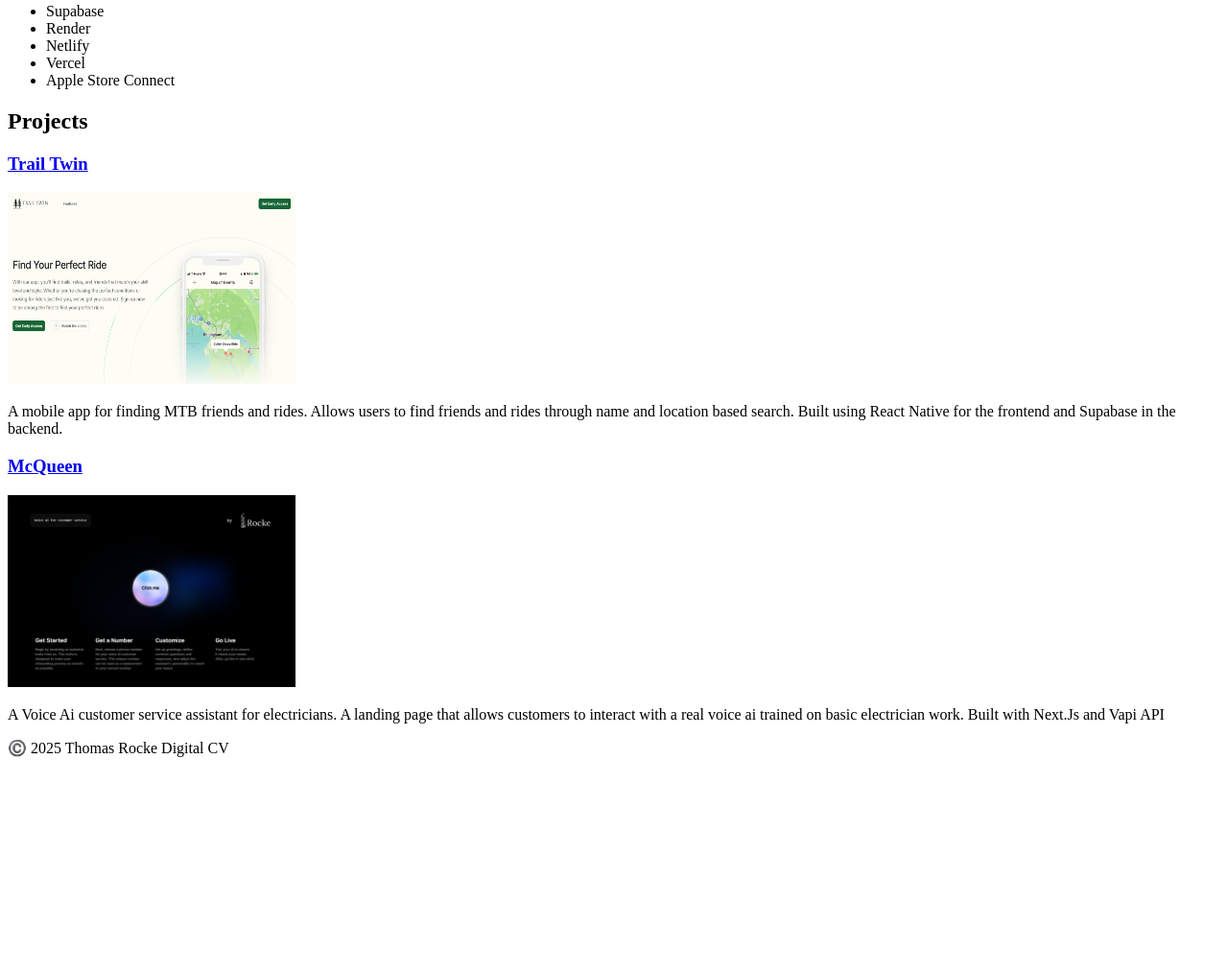
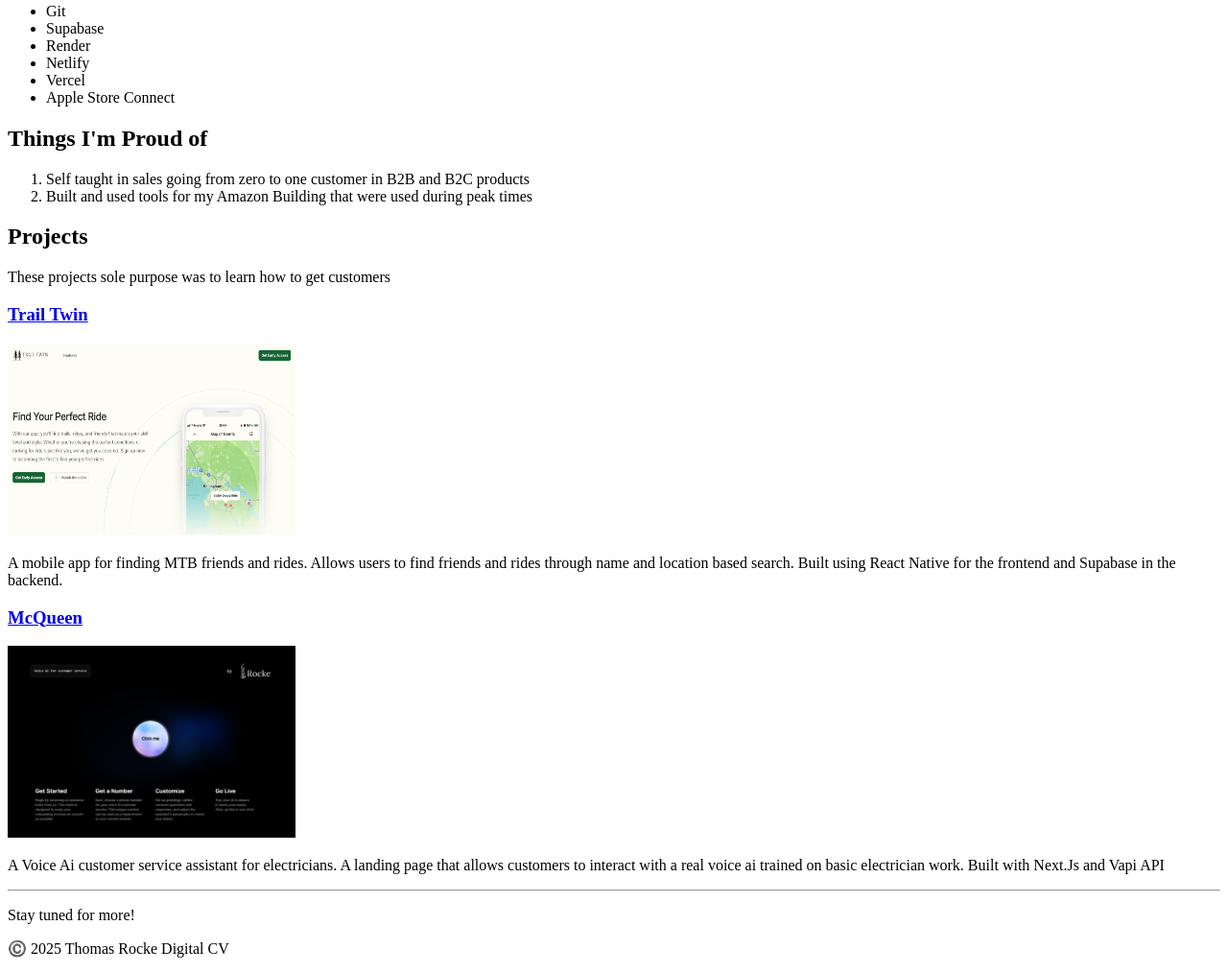
Before and after one commit to Charles-Rocke/SB-Project-1---Digital-CV, a plain HTML site: page index.html in a window 1280 px wide. Shown: the part 1359-2373 px from the top of the page at 96% size. Before the commit the page ends 2164 px from the top, so only its background shows below. Drawn offline with Linux system fonts and the light colour scheme.

Commit message:
Added Things I'm proud of section

```diff
--- a/index.html
+++ b/index.html
@@ -24,6 +24,10 @@
               <a href="https://www.linkedin.com/in/charles-rocke-716bb71ab/"
                 >Click here</a
               >
+            </li>
+            <li>
+              Github:
+              <a href="https://github.com/Charles-Rocke/">Click here</a>
             </li>
           </ul>
         </div>
@@ -95,9 +99,24 @@
           </ul>
         </div>
       </section>
+      <!--Things I'm proud of section-->
+      <section>
+        <h2>Things I'm Proud of</h2>
+        <ol>
+          <li>
+            Self taught in sales going from zero to one customer in B2B and B2C
+            products
+          </li>
+          <li>
+            Built and used tools for my Amazon Building that were used during
+            peak times
+          </li>
+        </ol>
+      </section>
       <!--Project Section-->
       <section>
         <h2>Projects</h2>
+        <p>These projects sole purpose was to learn how to get customers</p>
         <div>
           <!--Project: Trail Twin-->
           <h3>
@@ -137,7 +156,9 @@
       </section>
     </main>
     <!--Footer of CVC-->
+    <hr />
     <footer>
+      <p>Stay tuned for more!</p>
       <p>©️ 2025 Thomas Rocke Digital CV</p>
     </footer>
   </body>
```
Also changed, not shown: 1 other file.
